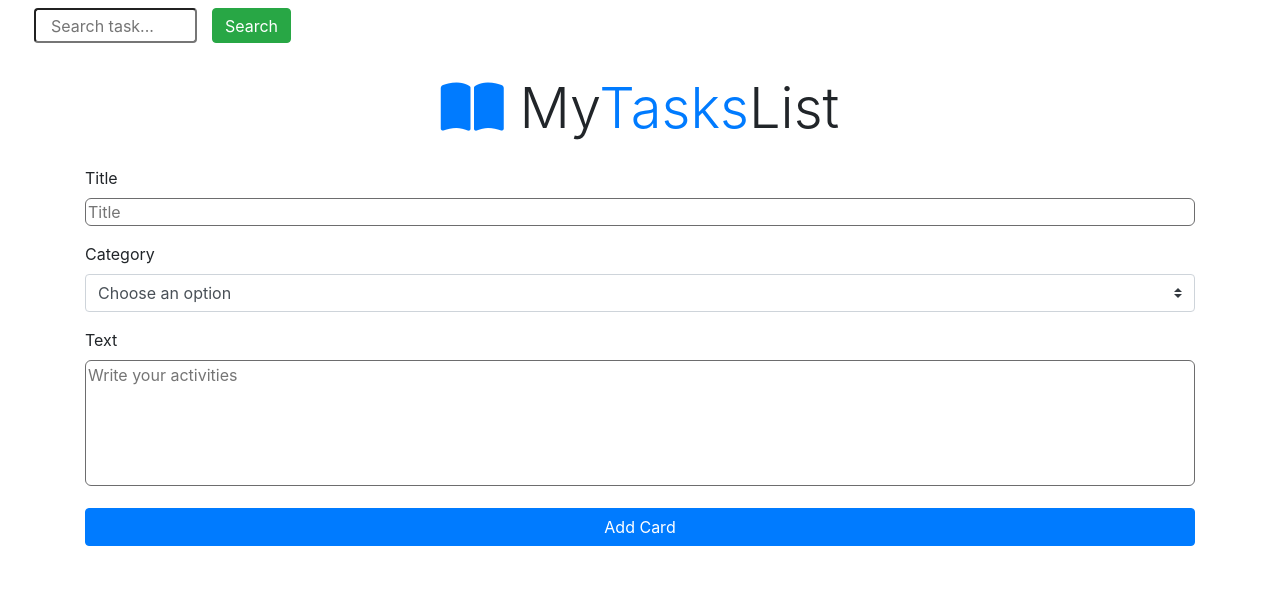
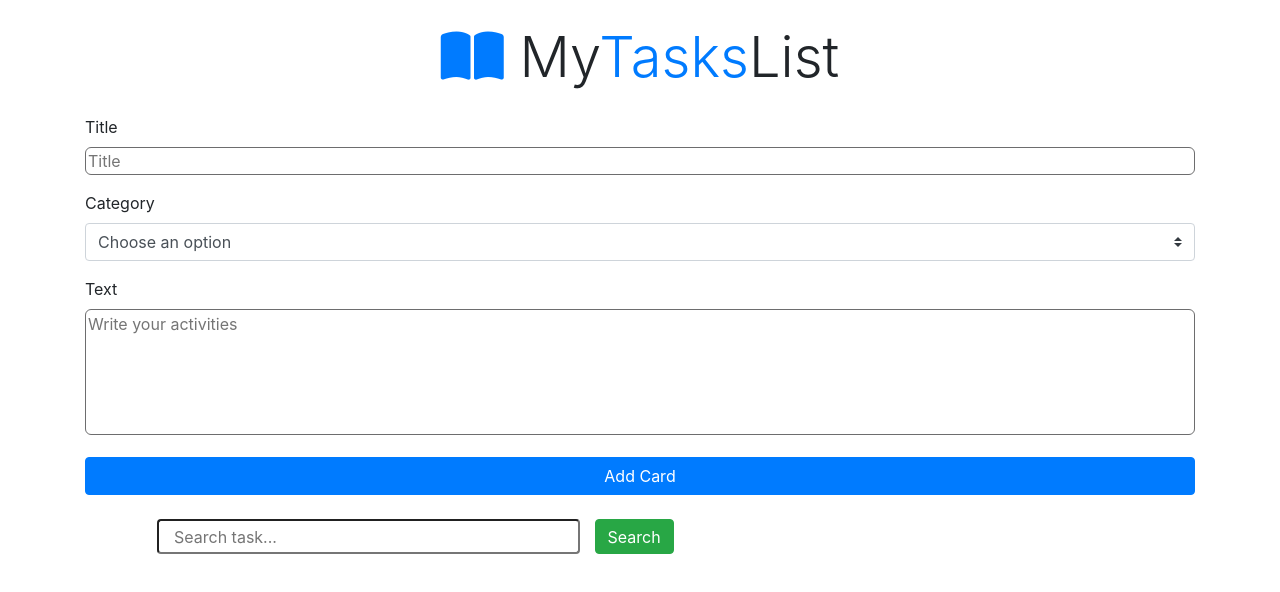
Before and after one commit to Paulazarte/To-do-list, a plain HTML site: page index.html in a window 1280 px wide. Drawn offline with nearby package versions, Linux system fonts and the light colour scheme.

Commit message:
ultimos retoques en el HTML

```diff
--- a/app.js
+++ b/app.js
@@ -48,7 +48,7 @@ function displayNotes(notes) {
         <div class="col-xl-3 col-md-4 col-lg-4 col-sm-6 col-12 p-2 d-flex justify-content-center">
         <div class="card text-white bg-warning mb-3" style=" width: 100%; height: auto; text-align: center;">
         <div class="card-header"
-        <h6 class="card-subtitle mb-2 text-muted">${note.category}</h6> </div>
+        <h6 class="card-subtitle mb-2 text-muted">${note.category}</h6></div>
             <div class="card-body">
                 <h5 class="card-title">${note.title}</h5>
                 <p class="card-text">${note.text}</p>
--- a/index.html
+++ b/index.html
@@ -11,18 +11,6 @@
 </head>
 
 <body>
-
-    <!-- Search Bar -->
-    <nav class="row navbar">
-        <div class="search  justify-content-around ml-5">
-            <form action="" class="nav-form row" id="searchForm">
-                <input type="search" id="search" class="nav-input col-9 col-xl-5 rounded" placeholder="Search task..." >
-                <div class="col-3 col-xl-1">
-                    <button class="btn btn-success d-flex justify-content-center align-items-center" style="height: 35px; ">Search</button>
-                </div>
-            </form>
-        </div>
-    </nav>
 
   <!-- Form -->
   <div class="container mt-4">
@@ -62,6 +50,19 @@
           </form>
         </div>
       </div>
+
+<!-- Search Bar -->
+  <div class="container">
+    <div class="search justify-content-around ml-5">
+        <form action="" class="nav-form row m-4" id="searchForm">
+            <input type="search" id="search" class="nav-input col-9 col-xl-5 rounded" placeholder="Search task..." >
+            <div class="col-3 col-xl-1">
+                <button class="btn btn-success d-flex justify-content-center align-items-center" style="height: 35px; ">Search</button>
+            </div>
+        </form>
+    </div>
+  </div>
+
     <!-- Tasks -->
     <section class="container text-white-50">
         <div class="row" id="notesAlmacenator">
```
Lines whose indentation alone changed are shown as unchanged.
